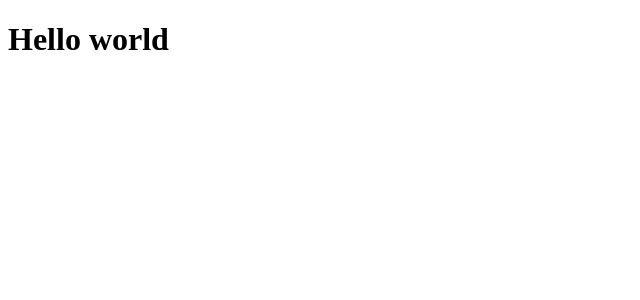
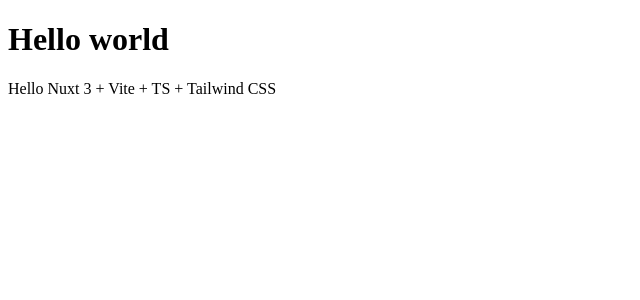
Before and after one commit to ppkmk2546/git, a Nuxt app: page / in a window 1280 px wide. Shown: the top 300 px of the page, without its empty margins (0-640 px from the left). Built offline with nearby package versions, Linux system fonts and the light colour scheme.

Commit message:
edit app

```diff
--- a/app.vue
+++ b/app.vue
@@ -1,5 +1,8 @@
 <template>
   <div>
     <h1>Hello world</h1>
+    <p>
+      Hello Nuxt 3 + Vite + TS + Tailwind CSS
+    </p>
   </div>
 </template>
```
